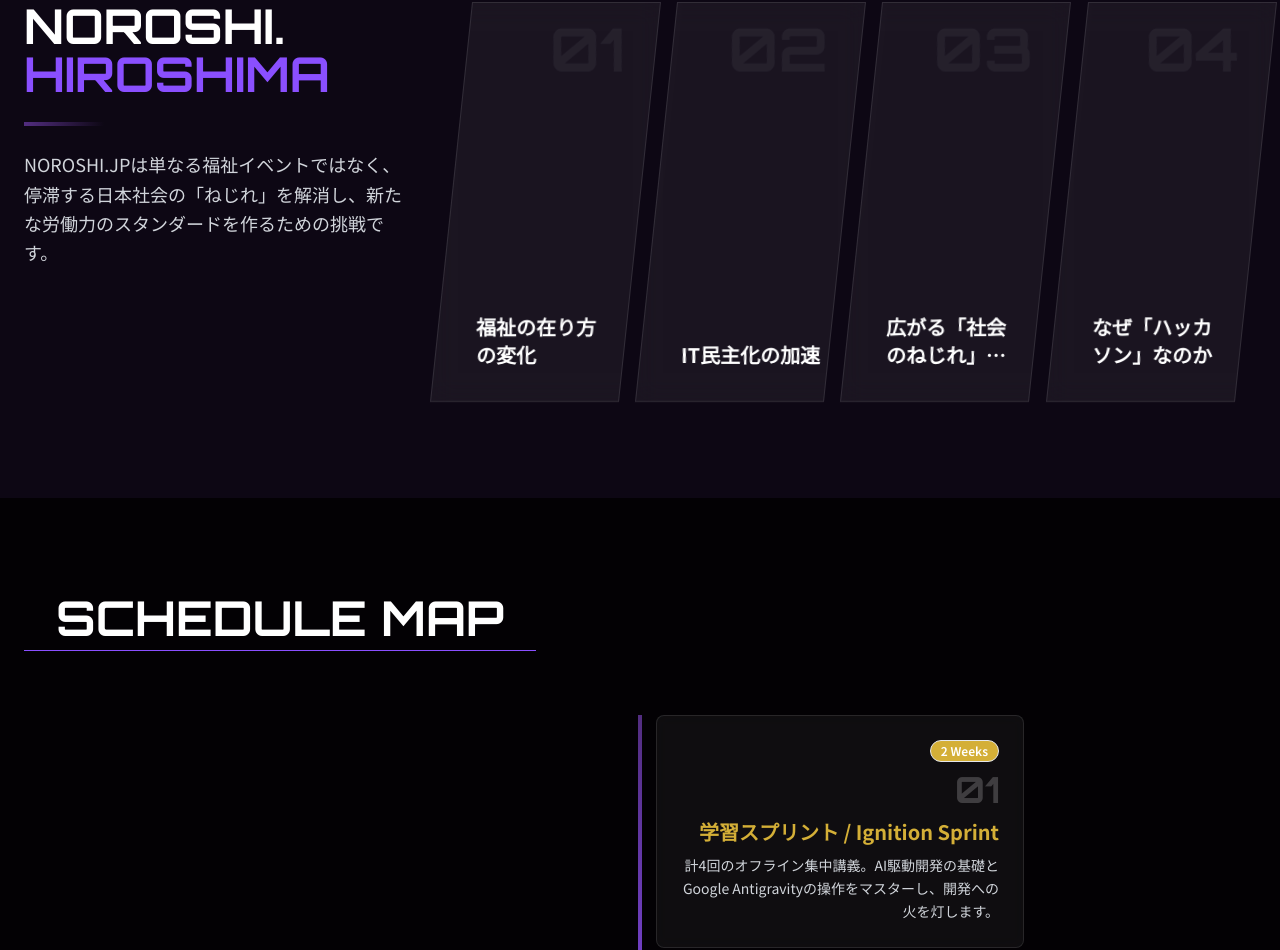
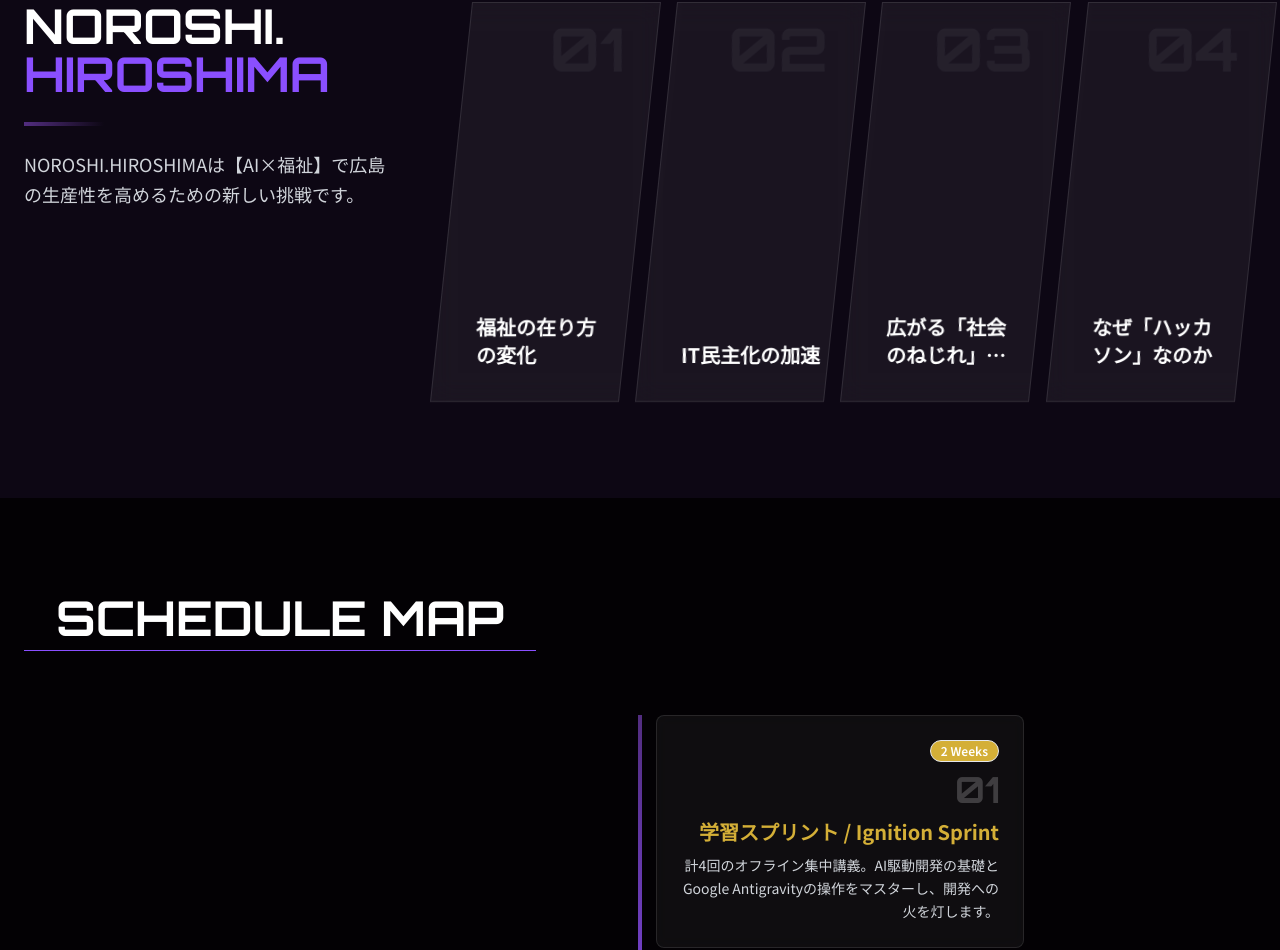
Before and after one commit to nomadLaB-dev/noroshi.hiroshima26-web, a Next.js app: page /sponsors in a window 1280 px wide. Shown: the part 1444-2394 px from the top of the page. Built offline with nearby package versions, Linux system fonts and the light colour scheme.

Commit message:
文言の修正

```diff
--- a/src/constants/content.ts
+++ b/src/constants/content.ts
@@ -28,7 +28,7 @@
     },
     noroshi: {
         title: "NOROSHI.HIROSHIMA",
-        description: "NOROSHI.JPは単なる福祉イベントではなく、停滞する日本社会の「ねじれ」を解消し、新たな労働力のスタンダードを作るための挑戦です。",
+        description: "NOROSHI.HIROSHIMAは【AI×福祉】で広島の生産性を高めるための新しい挑戦です。",
         cards: [
             {
                 id: 1,
```
